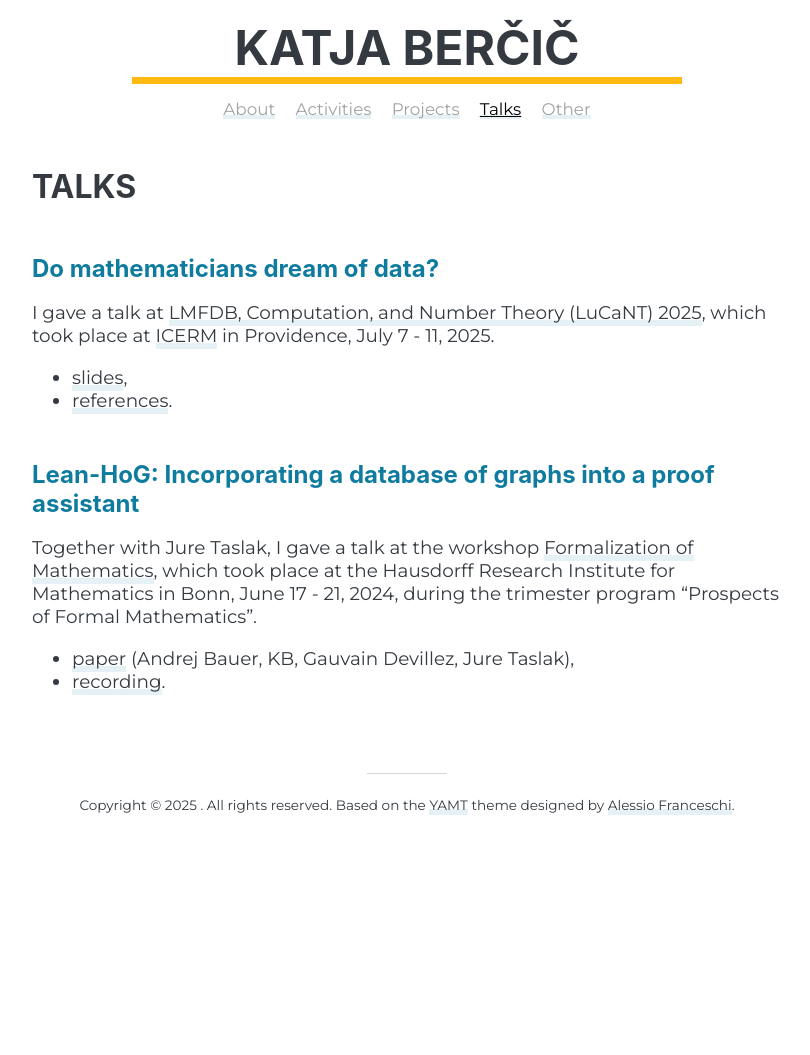
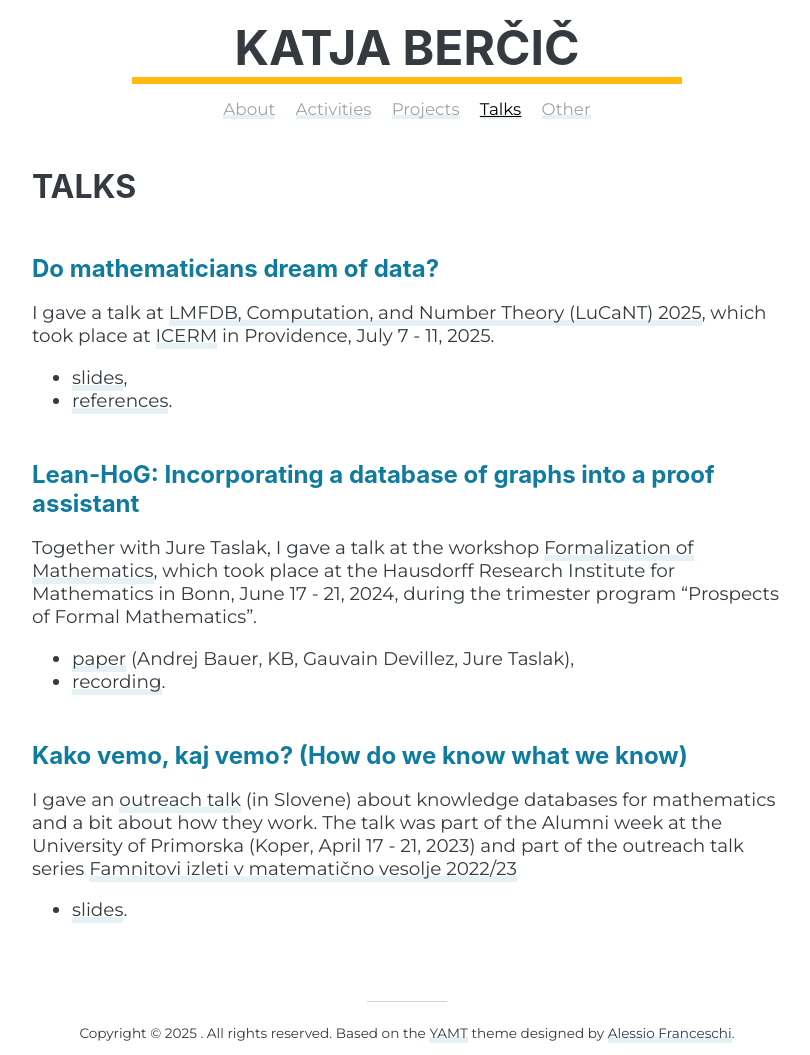
Before and after one commit to katjabercic/katja.not.si, a Jekyll site: the page built from talks.md, in a window 1280 px wide. Shown: the whole page, without its empty margins (233-1043 px from the left). Built offline with Jekyll 4.4.1, drawn with Linux system fonts in a browser that asks for light colours; nearby versions of some CDN libraries; some web fonts are replaced; before the commit the page ends 900 px from its top, so only the background shows below that.

Commit message:
Add the outreach talk

```diff
--- a/talks.md
+++ b/talks.md
@@ -20,3 +20,10 @@ Together with Jure Taslak, I gave a talk at the workshop [Formalization of Mathe
 
 * [paper](https://link.springer.com/chapter/10.1007/978-3-031-66997-2_9) (Andrej Bauer, KB, Gauvain Devillez, Jure Taslak),
 * [recording](https://www.youtube.com/watch?v=29Nl8bGOKuk).
+
+## Kako vemo, kaj vemo? (How do we know what we know)
+
+I gave an [outreach talk](https://matematicni-izleti.famnit.upr.si/sl/zgodovina/202223/202223/202223%20vemo/) (in Slovene) about knowledge databases for mathematics and a bit about how they work.
+The talk was part of the Alumni week at the University of Primorska (Koper, April 17 - 21, 2023) and part of the outreach talk series [Famnitovi izleti v matematično vesolje 2022/23](https://matematicni-izleti.famnit.upr.si/sl/zgodovina/202223/202223/)
+
+* [slides](https://katjabercic.github.io/kako-vemo/#1).
```
